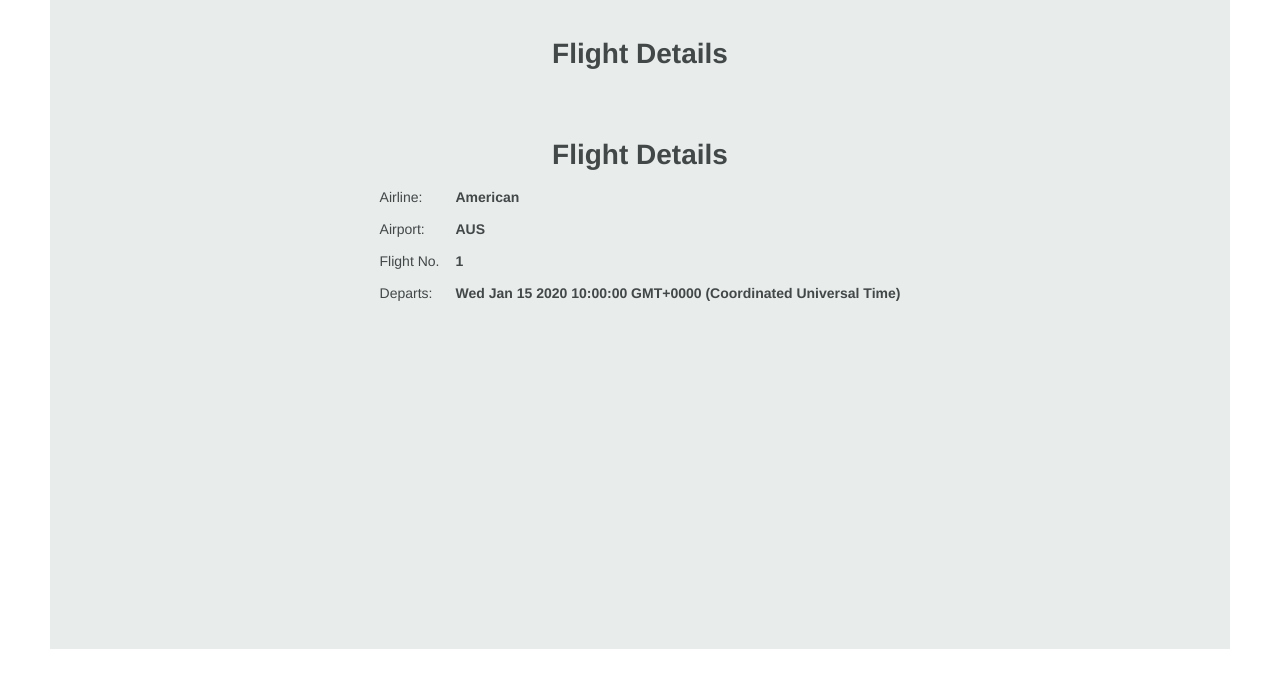
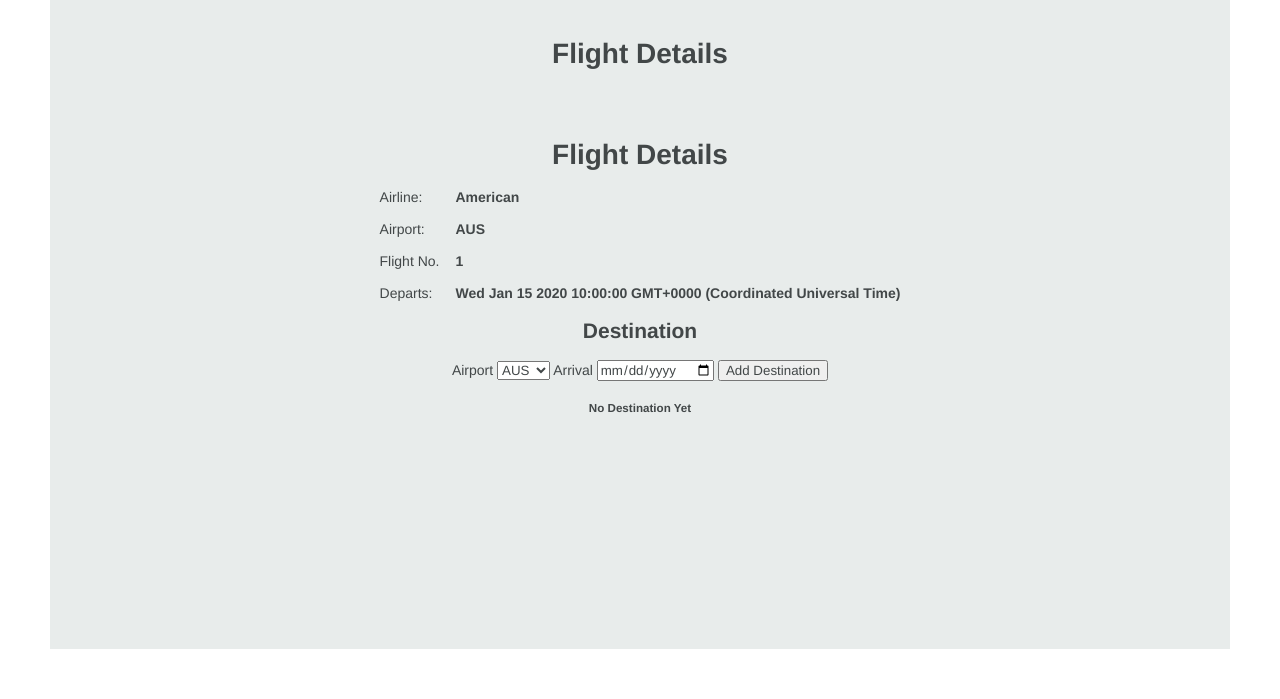
Before and after one commit to Chris-Violante/Mongoose-Flights-App, a Node server app: page /flights/600000000000000000000001 in a window 1280 px wide. Shown: the part 101-800 px from the top of the page. Run offline with Node 20, Linux system fonts and the light colour scheme; tables that the repository leaves empty hold one stand-in row (values such as "Sample post"); some libraries are stand-ins or nearby versions.

Commit message:
part 2 complete

```diff
--- a/models/flight.js
+++ b/models/flight.js
@@ -8,9 +8,7 @@ const destSchema = new Schema({
         default: 'DEN'
     },
     arrival: {
-        type: String,
-        enum: ['AUS', 'DFW', 'DEN', 'LAX', 'SAN'],
-        default: 'DEN'
+        type: Date,
     }
 
 });
--- a/server.js
+++ b/server.js
@@ -7,6 +7,7 @@ require('./config/database');
 
 var indexRouter = require('./routes/index');
 const flightsRouter = require('./routes/flights');
+const destsRouter = require('./routes/destinations');
 
 var app = express();
 
@@ -22,6 +23,7 @@ app.use(express.static(path.join(__dirname, 'public')));
 
 app.use('/', indexRouter);
 app.use('/flights', flightsRouter);
+app.use('/', destsRouter);
 
 // catch 404 and forward to error handler
 app.use(function(req, res, next) {
--- a/views/flights/show.ejs
+++ b/views/flights/show.ejs
@@ -12,4 +12,35 @@
   <div><%= flight.departs%></div>
 </section>
 
+<h2>Destination</h2>
+<form id="add-destination-form" action="/flights/<%= flight._id %>/destinations" method="POST">
+  <label>Airport</label>
+  <select name="airport">
+    <option value="AUS">AUS</option>
+    <option value="DFW">DFW</option>
+    <option value="DEN">DEN</option>
+    <option value="LAX">LAX</option>
+    <option value="SAN">SAN</option>
+  </select>
+  <label>Arrival</label>
+  <input type="date" name="arrival">
+  <input type="submit" value="Add Destination">
+</form>
+
+<% if (flight.destination.length) { %>
+  <table>
+    <tbody>
+      <% flight.destination.forEach(function(d) { %>
+        <tr>
+          <td><%= d.airport %></td>
+          <td><%= d.arrival %></td>
+        </tr>
+      <% }); %>
+    </tbody>
+  </table>
+<% } else { %>
+  <h5>No Destination Yet</h5>
+<% } %>
+
+
 <%- include('../partials/footer') %>
```
Also changed, not shown: controllers/destinations.js (added, +15 -0 lines), routes/destinations.js (added, +9 -0 lines).
